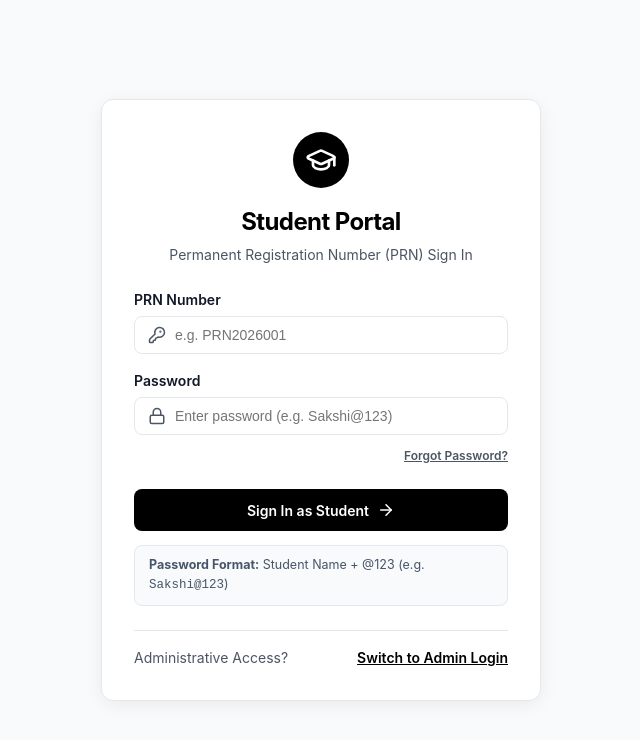
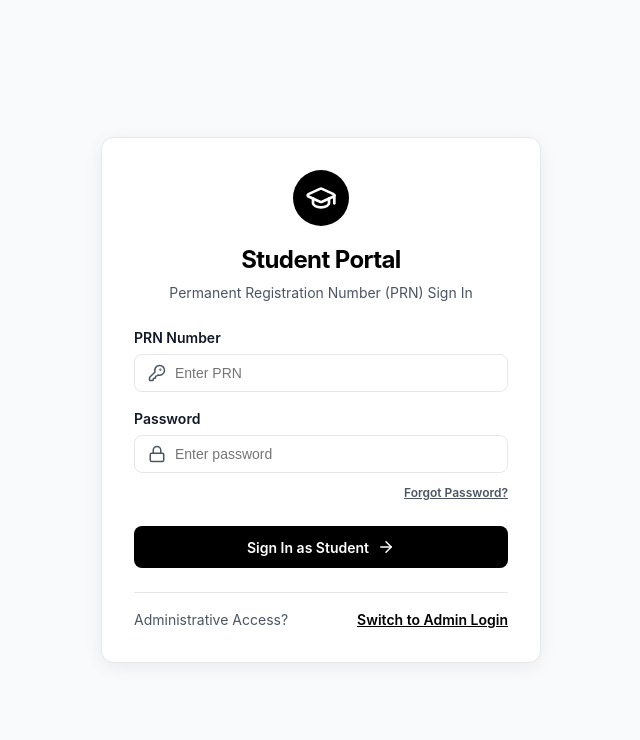
Before and after one commit to sakshikognole/university-erp-frontend, a React (Vite) app: page /login/student in a window 1280 px wide. Shown: the top 740 px of the page, without its empty margins (319-959 px from the left). Built offline with nearby package versions, Linux system fonts and the light colour scheme.

Commit message:
fix(auth): align role tabs in 1 line, update student login placeholders, and remove password format box

```diff
--- a/src/pages/Login.jsx
+++ b/src/pages/Login.jsx
@@ -39,7 +39,7 @@ const Login = () => {
           navigate('/fee-payment');
         }, 600);
       } catch (err) {
-        setError(err.message || 'Authentication failed. Please verify your PRN number and password (e.g. Name@123).');
+        setError(err.message || 'Authentication failed. Please verify your PRN number and password.');
         setEmail('');
         setPassword('');
         setShowPassword(false);
@@ -137,7 +137,7 @@ const Login = () => {
                 id="email-input"
                 type={adminType === 'STUDENT' ? 'text' : 'email'}
                 className="form-input"
-                placeholder={adminType === 'STUDENT' ? 'Enter PRN (e.g. PRN2026001)' : 'Enter your Email ID'}
+                placeholder={adminType === 'STUDENT' ? 'Enter PRN' : 'Enter your Email ID'}
                 value={email}
                 onChange={(e) => {
                   const val = e.target.value;
@@ -167,7 +167,7 @@ const Login = () => {
                 id="password-input"
                 type={showPassword ? 'text' : 'password'}
                 className="form-input"
-                placeholder={adminType === 'STUDENT' ? 'Enter password (e.g. Name@123)' : 'Enter password'}
+                placeholder="Enter password"
                 value={password}
                 onChange={(e) => setPassword(e.target.value)}
                 required
--- a/src/pages/StudentLogin.jsx
+++ b/src/pages/StudentLogin.jsx
@@ -73,7 +73,7 @@ const StudentLogin = () => {
                 id="prn-input"
                 type="text"
                 className="form-input"
-                placeholder="e.g. PRN2026001"
+                placeholder="Enter PRN"
                 value={prn}
                 onChange={(e) => setPrn(e.target.value)}
                 required
@@ -91,7 +91,7 @@ const StudentLogin = () => {
                 id="student-password"
                 type="password"
                 className="form-input"
-                placeholder="Enter password (e.g. Sakshi@123)"
+                placeholder="Enter password"
                 value={password}
                 onChange={(e) => setPassword(e.target.value)}
                 required
@@ -109,11 +109,6 @@ const StudentLogin = () => {
             <ArrowRight size={18} />
           </button>
         </form>
-
-        {/* Password Format Helper */}
-        <div style={{ background: '#f8fafc', padding: '10px 14px', borderRadius: '8px', border: '1px solid #e2e8f0', marginTop: '14px', fontSize: '12.5px', color: '#475569' }}>
-          <span><strong>Password Format:</strong> Student Name + @123 (e.g. <code>Sakshi@123</code>)</span>
-        </div>
 
         {/* Footer Navigation */}
         <div className="auth-footer">
```
Also changed, not shown: src/index.css.
